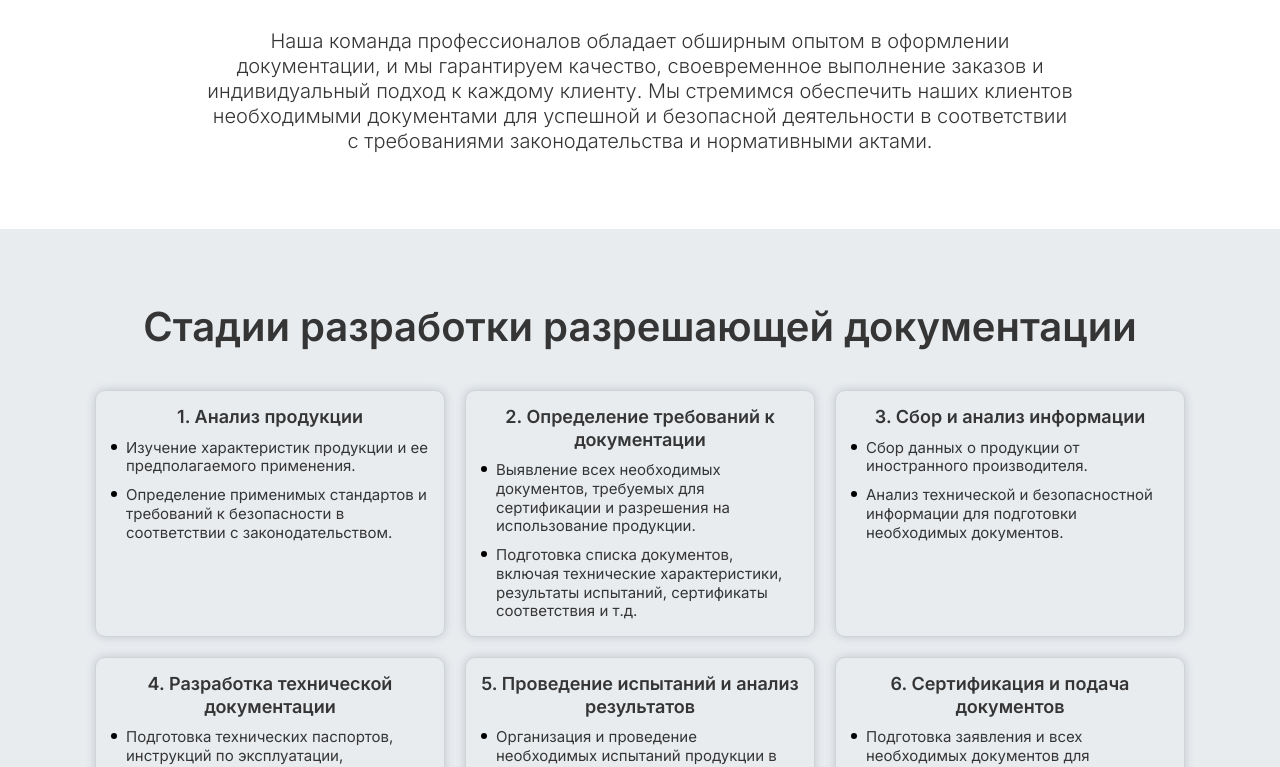
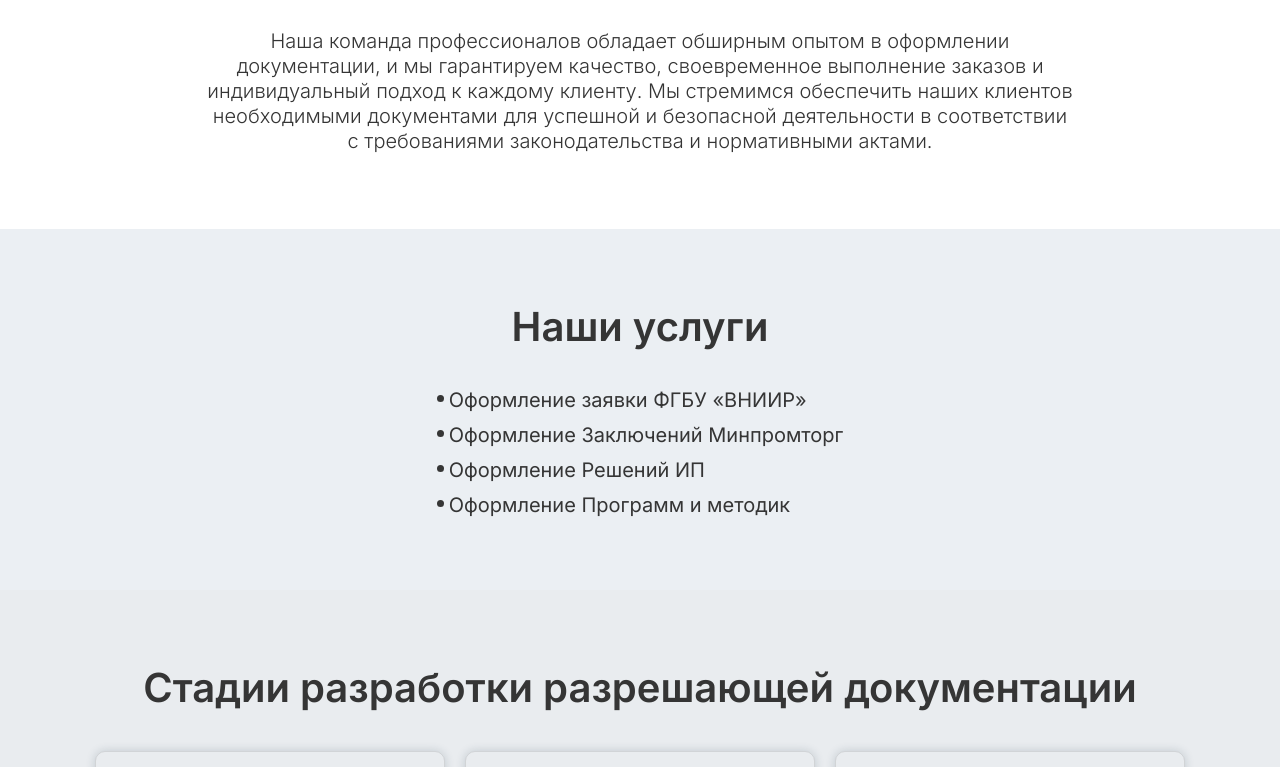
Before and after one commit to FreightDH/permitting-documentation, a React (Vite) app in the folder permitting-documentation/: page / in a window 1280 px wide. Shown: the part 1056-1823 px from the top of the page. Built offline with nearby package versions, Linux system fonts and the light colour scheme.

Commit message:
feat: add Services section

```diff
--- a/permitting-documentation/src/app/App.jsx
+++ b/permitting-documentation/src/app/App.jsx
@@ -1,10 +1,11 @@
-import { Description, Intro, Stages } from 'sections';
+import { Description, Intro, Services, Stages } from 'sections';
 
 const App = () => {
   return (
     <main>
       <Intro />
       <Description />
+      <Services />
       <Stages />
     </main>
   );
--- /dev/null
+++ b/permitting-documentation/src/sections/Services/Services.jsx
@@ -0,0 +1,21 @@
+import cl from './Services.module.scss';
+
+const Services = () => {
+  return (
+    <section className={cl.services}>
+      <div className="services__container">
+        <div className={cl.services__body}>
+          <h2 className={cl.services__title}>Наши услуги</h2>
+          <ul className={cl.services__list}>
+            <li className={cl.services__item}>Оформление заявки ФГБУ «ВНИИР»</li>
+            <li className={cl.services__item}>Оформление Заключений Минпромторг</li>
+            <li className={cl.services__item}>Оформление Решений ИП</li>
+            <li className={cl.services__item}>Оформление Программ и методик</li>
+          </ul>
+        </div>
+      </div>
+    </section>
+  );
+};
+
+export default Services;
--- /dev/null
+++ b/permitting-documentation/src/sections/Services/Services.module.scss
@@ -0,0 +1,49 @@
+@import 'styles';
+
+.services {
+  background-color: #ebeff3;
+
+  &__body {
+    display: flex;
+    flex-direction: column;
+    justify-content: center;
+    align-items: center;
+    gap: 40px;
+    @include adaptiveValue('gap', 40, 20);
+  }
+
+  &__title {
+    font-size: 40px;
+    @include adaptiveValue('font-size', 40, 19);
+    line-height: 115%;
+    font-weight: 600;
+    text-align: center;
+  }
+
+  &__list {
+    display: flex;
+    flex-direction: column;
+    gap: 15px;
+  }
+
+  &__item {
+    padding: 0px 0px 0px 12px;
+    @include adaptiveValue('padding-left', 12, 8);
+    font-size: 20px;
+    @include adaptiveValue('font-size', 20, 14);
+    position: relative;
+
+    &::after {
+      content: '';
+      position: absolute;
+      width: 7px;
+      @include adaptiveValue('width', 7, 5);
+      height: 7px;
+      @include adaptiveValue('height', 7, 5);
+      top: 5px;
+      left: 0;
+      background-color: #353535;
+      border-radius: 50%;
+    }
+  }
+}
--- a/permitting-documentation/src/sections/index.js
+++ b/permitting-documentation/src/sections/index.js
@@ -1,5 +1,6 @@
 import Description from './Description/Description';
 import Intro from './Intro/Intro';
+import Services from './Services/Services';
 import Stages from './Stages/Stages';
 
-export { Description, Intro, Stages };
+export { Description, Intro, Services, Stages };
```
